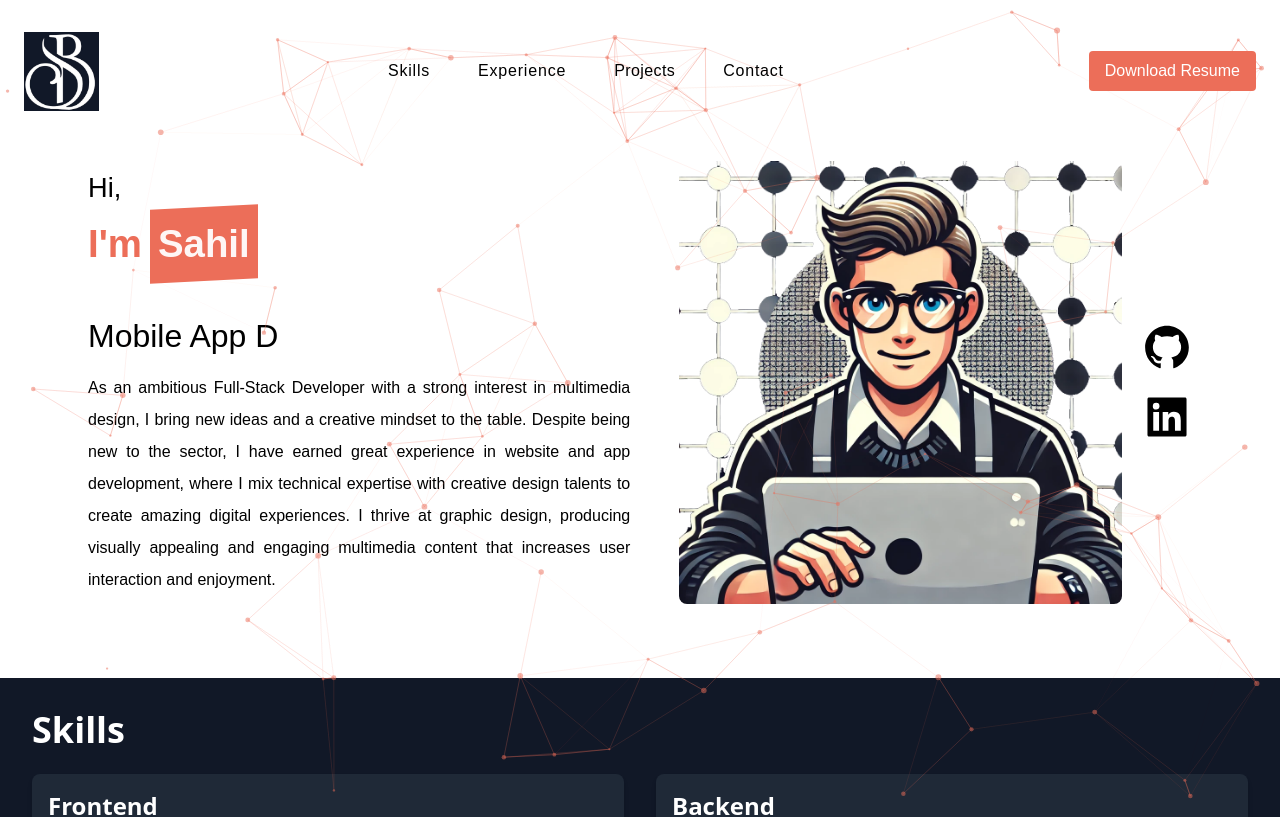
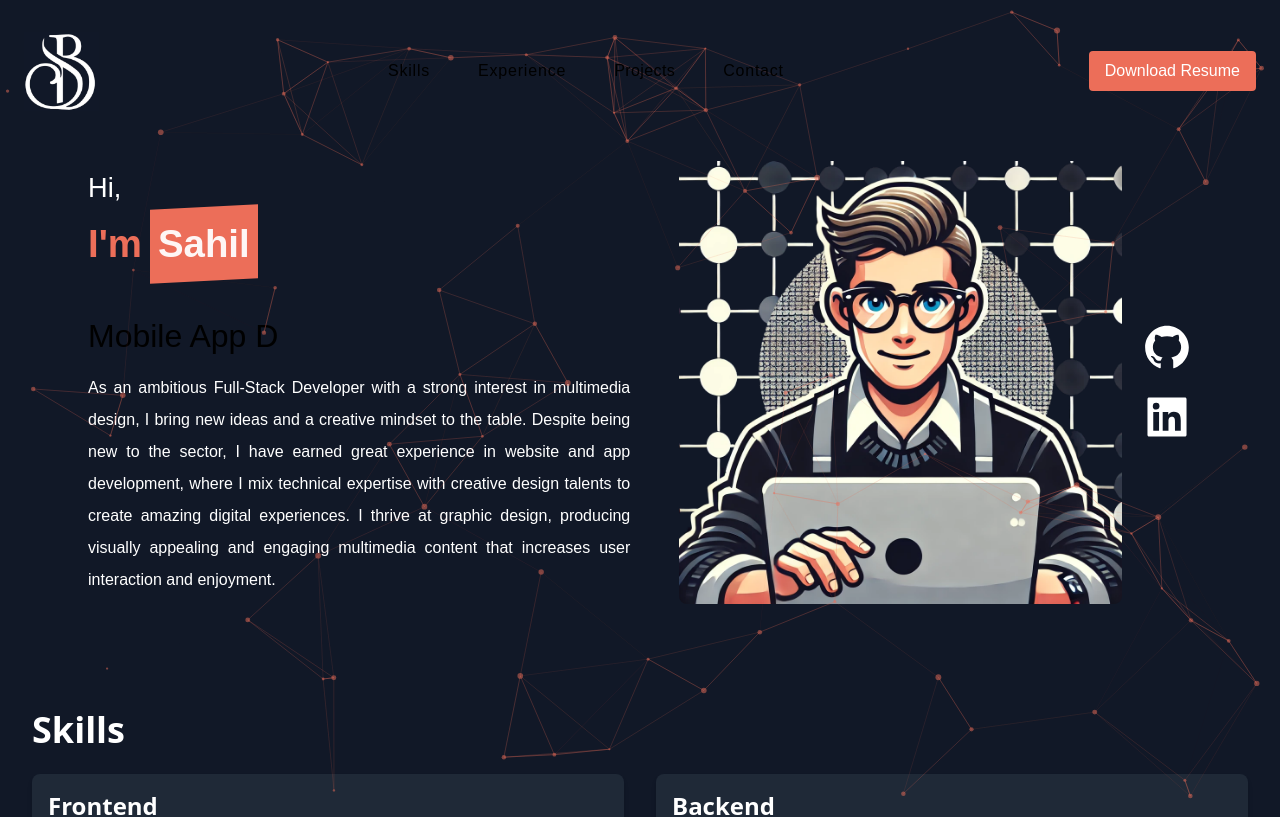
Before and after one commit to sahilbambarkar/My-Portfolio, a React (Create React App) app: page / in a window 1280 px wide. Shown: the top 817 px of the page. Built offline with nearby package versions, Linux system fonts and the light colour scheme.

Commit message:
Update App.js

```diff
--- a/src/App.js
+++ b/src/App.js
@@ -6,21 +6,19 @@ import Projects from './components/Projects';
 import BackgroundView from './Layout/BackgroundView';
 import Skills from './components/Skills';
 
-
 function App() {
-
   return (
     <BackgroundView>
-      <div className='font-poppins select-none text-black bg-white bg-gray-900  dark:text-white  transition duration-500'>
+      <div className='font-poppins select-none text-white bg-gray-900 transition duration-500'>
         <Navbar />
         <Main />
-        <Skills/>
+        <Skills />
         <Projects />
         <Experiences />
         <Contact />
       </div>
     </BackgroundView>
-  )
+  );
 }
 
-export default App
+export default App;
```
